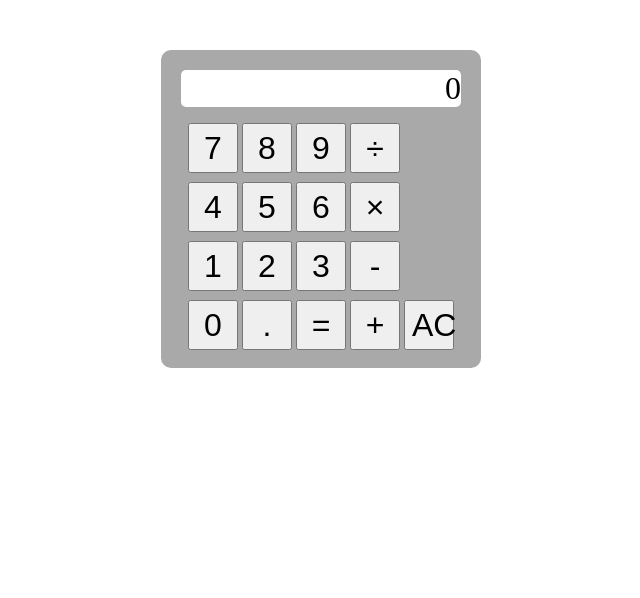
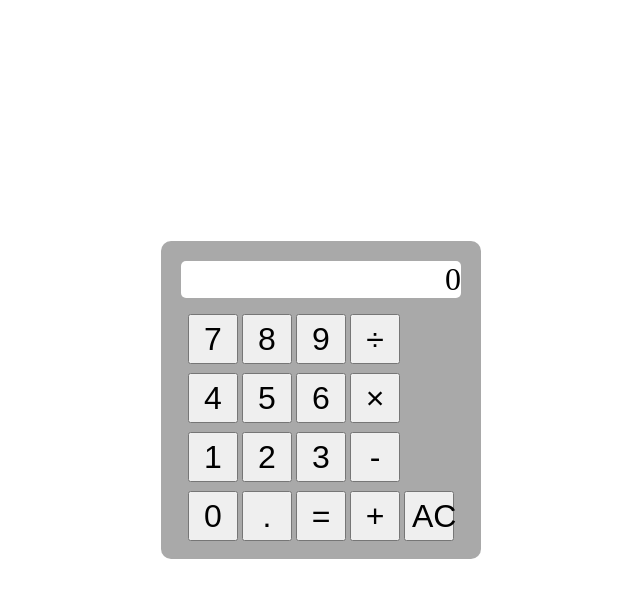
Before and after one commit to admart128/calculator, a plain HTML site: page index.html in a window 1280 px wide. Shown: the whole page, without its empty margins (319-959 px from the left). Drawn offline with Linux system fonts and the light colour scheme.

Commit message:
feat: Center calculator in the viewport

```diff
--- a/styles.css
+++ b/styles.css
@@ -5,7 +5,9 @@
 body {
     display: flex;
     justify-content: center;
-    margin-top: 50px;
+    align-items: center;
+    height: 100vh;
+    margin: 0;
 }
 
 #calculator-body {
```
